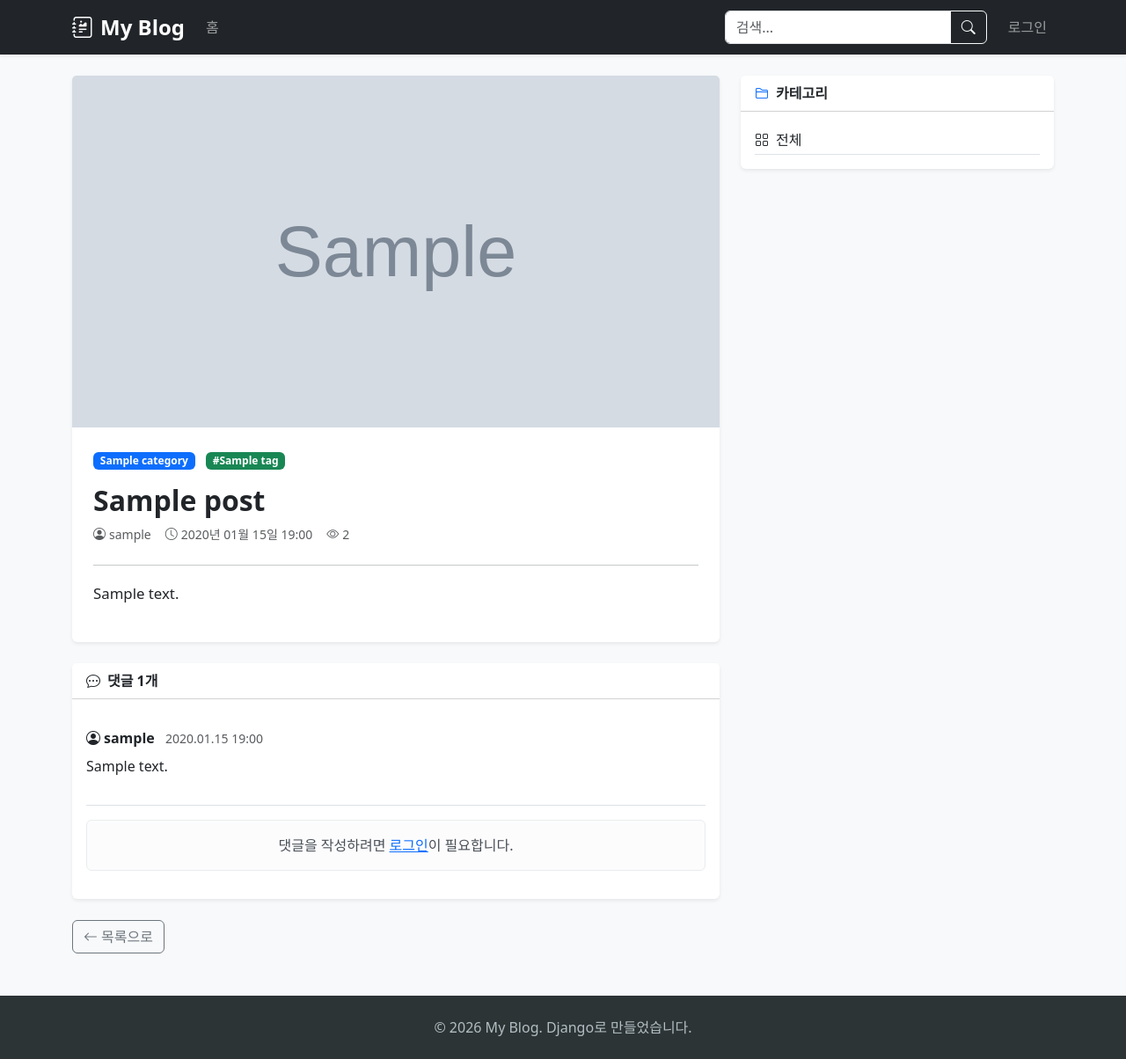
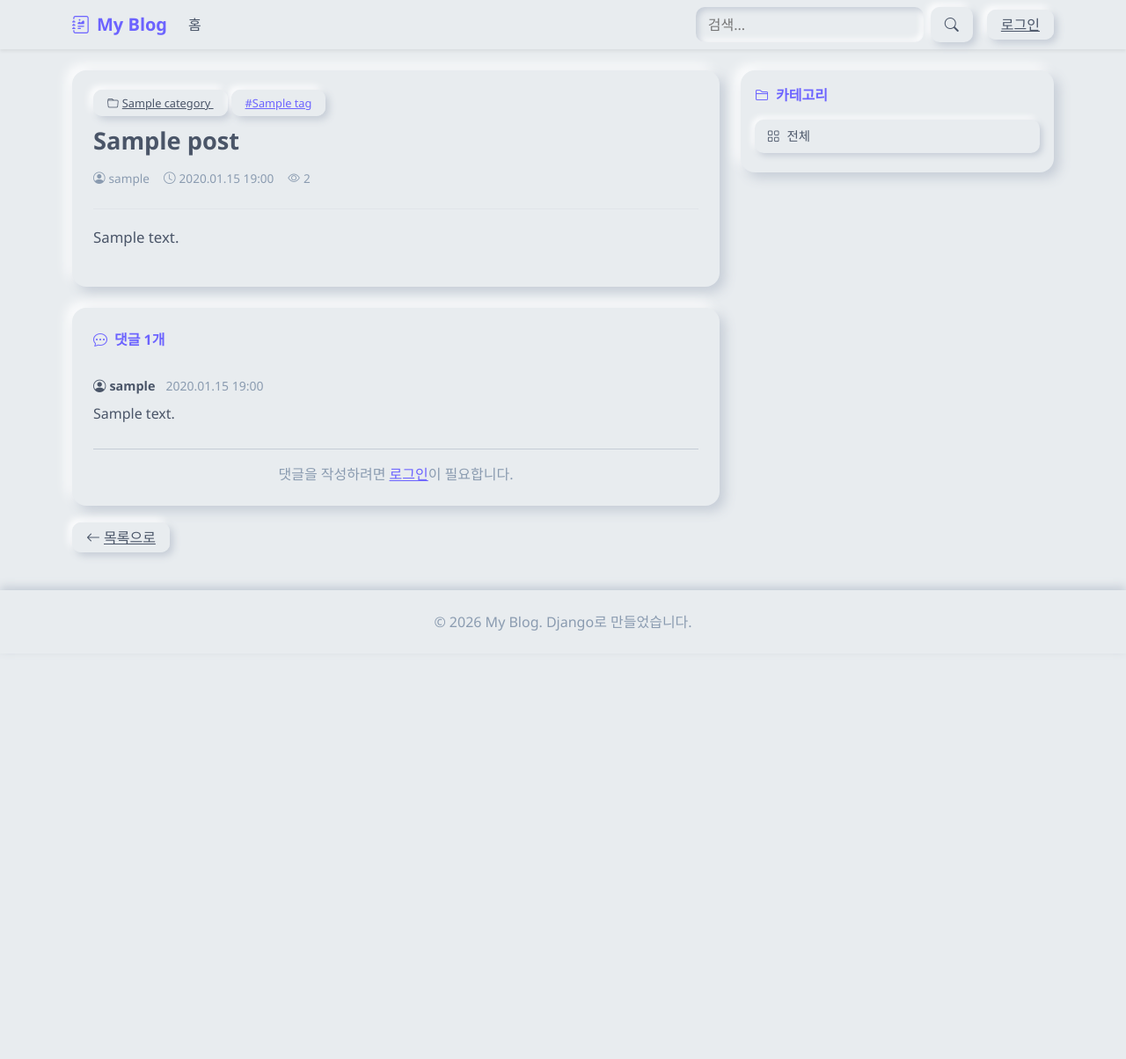
Before and after one commit to hellodm7-svg/django-blog, a Django app: page /post/1/ in a window 1280 px wide. Shown: the whole page at 88% size. After the commit the page ends 717 px from the top, so only its background shows below. Run offline with Django 5.2, Linux system fonts and the light colour scheme; tables that the repository leaves empty hold one stand-in row (values such as "Sample post"); grey boxes marked "Sample" are stand-in pictures.

Commit message:
디자인 변경: 뉴모피즘 스타일, 목차형 목록, 썸네일 제거
Made-with: Cursor

```diff
--- a/blog/templates/blog/base.html
+++ b/blog/templates/blog/base.html
@@ -7,53 +7,175 @@
     <link href="https://cdn.jsdelivr.net/npm/bootstrap@5.3.0/dist/css/bootstrap.min.css" rel="stylesheet">
     <link href="https://cdn.jsdelivr.net/npm/bootstrap-icons@1.11.0/font/bootstrap-icons.css" rel="stylesheet">
     <style>
-        body { background-color: #f8f9fa; }
-        .navbar-brand { font-weight: 700; font-size: 1.5rem; }
-        .post-card { transition: transform 0.2s, box-shadow 0.2s; border: none; }
-        .post-card:hover { transform: translateY(-4px); box-shadow: 0 8px 24px rgba(0,0,0,0.12) !important; }
-        .post-thumbnail { height: 200px; object-fit: cover; }
-        .post-thumbnail-placeholder { height: 200px; background: linear-gradient(135deg, #667eea 0%, #764ba2 100%); }
-        .category-badge { font-size: 0.75rem; }
-        .sidebar-card { border: none; border-radius: 12px; }
-        .tag-cloud .badge { font-size: 0.85rem; cursor: pointer; transition: opacity 0.2s; }
-        .tag-cloud .badge:hover { opacity: 0.8; }
-        footer { background-color: #2d3436; color: #b2bec3; }
-        .hero-section { background: linear-gradient(135deg, #667eea 0%, #764ba2 100%); color: white; padding: 60px 0; }
+        :root {
+            --bg: #e8ecef;
+            --card-bg: #e8ecef;
+            --shadow-light: #ffffff;
+            --shadow-dark: #c5ccd6;
+            --text: #4a5568;
+            --text-muted: #8a9bb0;
+            --accent: #6c63ff;
+        }
+
+        body {
+            background-color: var(--bg);
+            color: var(--text);
+            font-family: 'Segoe UI', sans-serif;
+        }
+
+        /* 네브바 */
+        .navbar {
+            background-color: var(--bg) !important;
+            box-shadow: 4px 4px 10px var(--shadow-dark), -4px -4px 10px var(--shadow-light);
+        }
+        .navbar-brand { font-weight: 700; color: var(--accent) !important; }
+        .nav-link { color: var(--text) !important; }
+
+        /* 뉴모피즘 카드 */
+        .neu-card {
+            background: var(--card-bg);
+            border-radius: 16px;
+            border: none;
+            box-shadow: 6px 6px 14px var(--shadow-dark), -6px -6px 14px var(--shadow-light);
+            transition: box-shadow 0.2s;
+        }
+        .neu-card:hover {
+            box-shadow: 8px 8px 18px var(--shadow-dark), -8px -8px 18px var(--shadow-light);
+        }
+
+        /* 뉴모피즘 버튼 */
+        .neu-btn {
+            background: var(--bg);
+            border: none;
+            border-radius: 10px;
+            box-shadow: 4px 4px 8px var(--shadow-dark), -4px -4px 8px var(--shadow-light);
+            color: var(--text);
+            padding: 6px 16px;
+            transition: box-shadow 0.2s;
+        }
+        .neu-btn:hover {
+            box-shadow: 2px 2px 5px var(--shadow-dark), -2px -2px 5px var(--shadow-light);
+            color: var(--accent);
+        }
+        .neu-btn-accent {
+            background: var(--accent);
+            color: white;
+            box-shadow: 4px 4px 8px #5a52d5, -2px -2px 6px #8f88ff;
+        }
+
+        /* 인풋 */
+        .neu-input {
+            background: var(--bg);
+            border: none;
+            border-radius: 10px;
+            box-shadow: inset 3px 3px 7px var(--shadow-dark), inset -3px -3px 7px var(--shadow-light);
+            color: var(--text);
+            padding: 8px 14px;
+        }
+        .neu-input:focus {
+            outline: none;
+            box-shadow: inset 4px 4px 9px var(--shadow-dark), inset -4px -4px 9px var(--shadow-light);
+        }
+
+        /* 목차형 게시글 */
+        .post-item {
+            display: flex;
+            align-items: center;
+            padding: 14px 20px;
+            border-radius: 12px;
+            text-decoration: none;
+            color: var(--text);
+            background: var(--bg);
+            box-shadow: 4px 4px 10px var(--shadow-dark), -4px -4px 10px var(--shadow-light);
+            margin-bottom: 12px;
+            transition: box-shadow 0.2s, color 0.2s;
+        }
+        .post-item:hover {
+            box-shadow: 6px 6px 14px var(--shadow-dark), -6px -6px 14px var(--shadow-light);
+            color: var(--accent);
+        }
+        .post-item .post-num {
+            font-size: 0.85rem;
+            color: var(--text-muted);
+            width: 30px;
+            flex-shrink: 0;
+        }
+        .post-item .post-title {
+            flex-grow: 1;
+            font-weight: 500;
+            font-size: 1rem;
+        }
+        .post-item .post-meta {
+            font-size: 0.78rem;
+            color: var(--text-muted);
+            white-space: nowrap;
+            margin-left: 12px;
+        }
+
+        /* 히어로 */
+        .hero-section {
+            background: var(--bg);
+            padding: 50px 0 30px;
+        }
+        .hero-title {
+            font-size: 2.2rem;
+            font-weight: 800;
+            color: var(--text);
+            text-shadow: 2px 2px 4px var(--shadow-dark), -1px -1px 3px var(--shadow-light);
+        }
+
+        /* 사이드바 */
+        .sidebar-item {
+            display: block;
+            padding: 8px 14px;
+            border-radius: 10px;
+            text-decoration: none;
+            color: var(--text);
+            margin-bottom: 6px;
+            background: var(--bg);
+            box-shadow: 3px 3px 7px var(--shadow-dark), -3px -3px 7px var(--shadow-light);
+            transition: box-shadow 0.2s, color 0.2s;
+            font-size: 0.9rem;
+        }
+        .sidebar-item:hover {
+            color: var(--accent);
+            box-shadow: 4px 4px 9px var(--shadow-dark), -4px -4px 9px var(--shadow-light);
+        }
+
+        footer {
+            background: var(--bg);
+            color: var(--text-muted);
+            box-shadow: 0 -4px 10px var(--shadow-dark);
+        }
     </style>
 </head>
 <body>
-<nav class="navbar navbar-expand-lg navbar-dark bg-dark shadow-sm">
+<nav class="navbar navbar-expand-lg shadow-sm px-3">
     <div class="container">
-        <a class="navbar-brand" href="/">
-            <i class="bi bi-journal-richtext me-2"></i>My Blog
-        </a>
-        <button class="navbar-toggler" type="button" data-bs-toggle="collapse" data-bs-target="#navMenu">
+        <a class="navbar-brand" href="/"><i class="bi bi-journal-richtext me-2"></i>My Blog</a>
+        <button class="navbar-toggler neu-btn" type="button" data-bs-toggle="collapse" data-bs-target="#navMenu">
             <span class="navbar-toggler-icon"></span>
         </button>
         <div class="collapse navbar-collapse" id="navMenu">
             <ul class="navbar-nav me-auto">
-                <li class="nav-item">
-                    <a class="nav-link" href="/">홈</a>
-                </li>
+                <li class="nav-item"><a class="nav-link" href="/">홈</a></li>
             </ul>
             <form class="d-flex me-3" method="get" action="/">
-                <div class="input-group">
-                    <input class="form-control" type="search" name="q" placeholder="검색..." value="{{ request.GET.q }}">
-                    <button class="btn btn-outline-light" type="submit"><i class="bi bi-search"></i></button>
-                </div>
+                <input class="neu-input me-2" type="search" name="q" placeholder="검색..." value="{{ request.GET.q }}">
+                <button class="neu-btn" type="submit"><i class="bi bi-search"></i></button>
             </form>
             <ul class="navbar-nav">
                 {% if user.is_authenticated %}
-                    <li class="nav-item">
-                        <a class="nav-link" href="{% url 'blog:post_create' %}">
+                    <li class="nav-item me-2">
+                        <a class="neu-btn" href="{% url 'blog:post_create' %}">
                             <i class="bi bi-pencil-square me-1"></i>글쓰기
                         </a>
                     </li>
                     <li class="nav-item dropdown">
-                        <a class="nav-link dropdown-toggle" href="#" data-bs-toggle="dropdown">
+                        <a class="neu-btn dropdown-toggle" href="#" data-bs-toggle="dropdown">
                             <i class="bi bi-person-circle me-1"></i>{{ user.username }}
                         </a>
-                        <ul class="dropdown-menu dropdown-menu-end">
+                        <ul class="dropdown-menu" style="background:var(--bg); border:none; box-shadow:4px 4px 12px var(--shadow-dark);">
                             {% if user.is_staff %}
                             <li><a class="dropdown-item" href="/admin"><i class="bi bi-gear me-1"></i>관리자 페이지</a></li>
                             <li><hr class="dropdown-divider"></li>
@@ -68,7 +190,7 @@
                     </li>
                 {% else %}
                     <li class="nav-item">
-                        <a class="nav-link" href="{% url 'login' %}">로그인</a>
+                        <a class="neu-btn" href="{% url 'login' %}">로그인</a>
                     </li>
                 {% endif %}
             </ul>
--- a/blog/templates/blog/post_detail.html
+++ b/blog/templates/blog/post_detail.html
@@ -6,113 +6,107 @@
 <div class="container mt-4">
     <div class="row">
         <div class="col-lg-8">
-            <article class="card shadow-sm border-0 mb-4">
-                {% if post.thumbnail %}
-                <img src="{{ post.thumbnail.url }}" class="card-img-top" style="max-height:400px; object-fit:cover;" alt="{{ post.title }}">
-                {% endif %}
-                <div class="card-body p-4">
+
+            <article class="neu-card p-4 mb-4">
                 <div class="mb-3">
                     {% if post.category %}
-                        <a href="{{ post.category.get_absolute_url }}" class="badge bg-primary text-decoration-none me-2">
-                            {{ post.category.name }}
+                    <a href="{{ post.category.get_absolute_url }}" class="neu-btn" style="font-size:0.8rem;">
+                        <i class="bi bi-folder me-1"></i>{{ post.category.name }}
                     </a>
                     {% endif %}
                     {% for tag in post.tags.all %}
-                        <a href="{{ tag.get_absolute_url }}" class="badge bg-success text-decoration-none me-1">
+                    <a href="{{ tag.get_absolute_url }}" class="neu-btn ms-1" style="font-size:0.8rem; color:var(--accent);">
                         #{{ tag.name }}
                     </a>
                     {% endfor %}
                 </div>
 
-                    <h1 class="card-title h2 fw-bold">{{ post.title }}</h1>
+                <h1 class="fw-bold mb-3" style="font-size:1.7rem; color:var(--text);">{{ post.title }}</h1>
 
-                    <div class="d-flex align-items-center text-muted small mb-4">
+                <div class="d-flex align-items-center mb-4" style="font-size:0.85rem; color:var(--text-muted);">
                     <i class="bi bi-person-circle me-1"></i>
                     <span class="me-3">{{ post.author.username }}</span>
                     <i class="bi bi-clock me-1"></i>
-                        <span class="me-3">{{ post.created_at|date:"Y년 m월 d일 H:i" }}</span>
+                    <span class="me-3">{{ post.created_at|date:"Y.m.d H:i" }}</span>
                     <i class="bi bi-eye me-1"></i>
                     <span>{{ post.view_count }}</span>
                 </div>
 
-                    <hr>
+                <hr style="border-color:var(--shadow-dark);">
 
-                    <div class="post-content" style="line-height: 1.9; font-size: 1.05rem;">
+                <div class="post-content" style="line-height:1.9; font-size:1.05rem; color:var(--text);">
                     {{ post.content|linebreaks }}
                 </div>
 
                 {% if user == post.author %}
-                    <hr>
+                <hr style="border-color:var(--shadow-dark);">
                 <div class="d-flex gap-2">
-                        <a href="{% url 'blog:post_edit' post.pk %}" class="btn btn-outline-primary btn-sm">
+                    <a href="{% url 'blog:post_edit' post.pk %}" class="neu-btn">
                         <i class="bi bi-pencil me-1"></i>수정
                     </a>
-                        <button type="button" class="btn btn-outline-danger btn-sm" data-bs-toggle="modal" data-bs-target="#deleteModal">
+                    <button type="button" class="neu-btn" style="color:#e74c3c;" data-bs-toggle="modal" data-bs-target="#deleteModal">
                         <i class="bi bi-trash me-1"></i>삭제
                     </button>
                 </div>
                 {% endif %}
-                </div>
             </article>
 
-            <div class="card shadow-sm border-0 mb-4">
-                <div class="card-header bg-white fw-bold">
+            <!-- 댓글 -->
+            <div class="neu-card p-4 mb-4">
+                <div class="fw-bold mb-3" style="color:var(--accent);">
                     <i class="bi bi-chat-dots me-2"></i>댓글 {{ comments|length }}개
                 </div>
-                <div class="card-body">
+
                 {% for comment in comments %}
-                    <div class="border-bottom py-3">
+                <div style="padding:12px 0; border-bottom:1px solid var(--shadow-dark);">
                     <div class="d-flex justify-content-between align-items-start">
                         <div>
-                                <strong><i class="bi bi-person-circle me-1"></i>{{ comment.author.username }}</strong>
-                                <small class="text-muted ms-2">{{ comment.created_at|date:"Y.m.d H:i" }}</small>
+                            <strong style="font-size:0.9rem;"><i class="bi bi-person-circle me-1"></i>{{ comment.author.username }}</strong>
+                            <small class="ms-2" style="color:var(--text-muted);">{{ comment.created_at|date:"Y.m.d H:i" }}</small>
                         </div>
                         {% if user == comment.author %}
                         <form method="post" action="{% url 'blog:comment_delete' post.pk comment.pk %}" class="d-inline">
                             {% csrf_token %}
-                                <button type="submit" class="btn btn-sm btn-link text-danger p-0" onclick="return confirm('댓글을 삭제할까요?')">
+                            <button type="submit" class="neu-btn p-1" style="font-size:0.8rem; color:#e74c3c;" onclick="return confirm('댓글을 삭제할까요?')">
                                 <i class="bi bi-x-lg"></i>
                             </button>
                         </form>
                         {% endif %}
                     </div>
-                        <p class="mb-0 mt-2">{{ comment.content|linebreaks }}</p>
+                    <p class="mb-0 mt-2" style="font-size:0.95rem;">{{ comment.content|linebreaks }}</p>
                 </div>
                 {% empty %}
-                    <p class="text-muted text-center py-3">첫 댓글을 남겨보세요!</p>
+                <p class="text-center py-3" style="color:var(--text-muted);">첫 댓글을 남겨보세요!</p>
                 {% endfor %}
 
                 {% if user.is_authenticated %}
                 <form method="post" action="{% url 'blog:comment_create' post.pk %}" class="mt-4">
                     {% csrf_token %}
-                        {{ comment_form.content }}
-                        <button type="submit" class="btn btn-primary mt-2">
+                    <textarea name="content" class="neu-input w-100 mb-2" rows="3" placeholder="댓글을 입력하세요..."></textarea>
+                    <button type="submit" class="neu-btn neu-btn-accent">
                         <i class="bi bi-send me-1"></i>댓글 작성
                     </button>
                 </form>
                 {% else %}
-                    <div class="alert alert-light mt-3 text-center">
-                        댓글을 작성하려면 <a href="{% url 'login' %}?next={{ request.path }}">로그인</a>이 필요합니다.
+                <div class="text-center mt-3" style="color:var(--text-muted);">
+                    댓글을 작성하려면 <a href="{% url 'login' %}?next={{ request.path %}" style="color:var(--accent);">로그인</a>이 필요합니다.
                 </div>
                 {% endif %}
             </div>
-            </div>
 
-            <a href="/" class="btn btn-outline-secondary">
+            <a href="/" class="neu-btn">
                 <i class="bi bi-arrow-left me-1"></i>목록으로
             </a>
         </div>
 
         <div class="col-lg-4 mt-4 mt-lg-0">
-            <div class="card shadow-sm border-0 mb-4">
-                <div class="card-header bg-white fw-bold">
-                    <i class="bi bi-folder2 me-2 text-primary"></i>카테고리
+            <div class="neu-card p-3 mb-4">
+                <div class="fw-bold mb-3" style="color:var(--accent);">
+                    <i class="bi bi-folder2 me-2"></i>카테고리
                 </div>
-                <div class="card-body">
-                    <a href="/" class="d-block text-decoration-none text-dark py-1 border-bottom">
+                <a href="/" class="sidebar-item">
                     <i class="bi bi-grid me-2"></i>전체
                 </a>
-                </div>
             </div>
         </div>
     </div>
@@ -121,19 +115,19 @@
 {% if user == post.author %}
 <div class="modal fade" id="deleteModal" tabindex="-1">
     <div class="modal-dialog">
-        <div class="modal-content">
-            <div class="modal-header">
+        <div class="modal-content" style="background:var(--bg); border:none; box-shadow:8px 8px 20px var(--shadow-dark);">
+            <div class="modal-header" style="border-bottom:1px solid var(--shadow-dark);">
                 <h5 class="modal-title">게시글 삭제</h5>
                 <button type="button" class="btn-close" data-bs-dismiss="modal"></button>
             </div>
             <div class="modal-body">
                 <strong>{{ post.title }}</strong> 게시글을 삭제할까요? 이 작업은 되돌릴 수 없습니다.
             </div>
-            <div class="modal-footer">
-                <button type="button" class="btn btn-secondary" data-bs-dismiss="modal">취소</button>
+            <div class="modal-footer" style="border-top:1px solid var(--shadow-dark);">
+                <button type="button" class="neu-btn" data-bs-dismiss="modal">취소</button>
                 <form method="post" action="{% url 'blog:post_delete' post.pk %}">
                     {% csrf_token %}
-                    <button type="submit" class="btn btn-danger">삭제</button>
+                    <button type="submit" class="neu-btn" style="color:#e74c3c;">삭제</button>
                 </form>
             </div>
         </div>
```
Also changed, not shown: blog/templates/blog/post_list.html (+27 -56 lines). Lines whose indentation alone changed are shown as unchanged.
